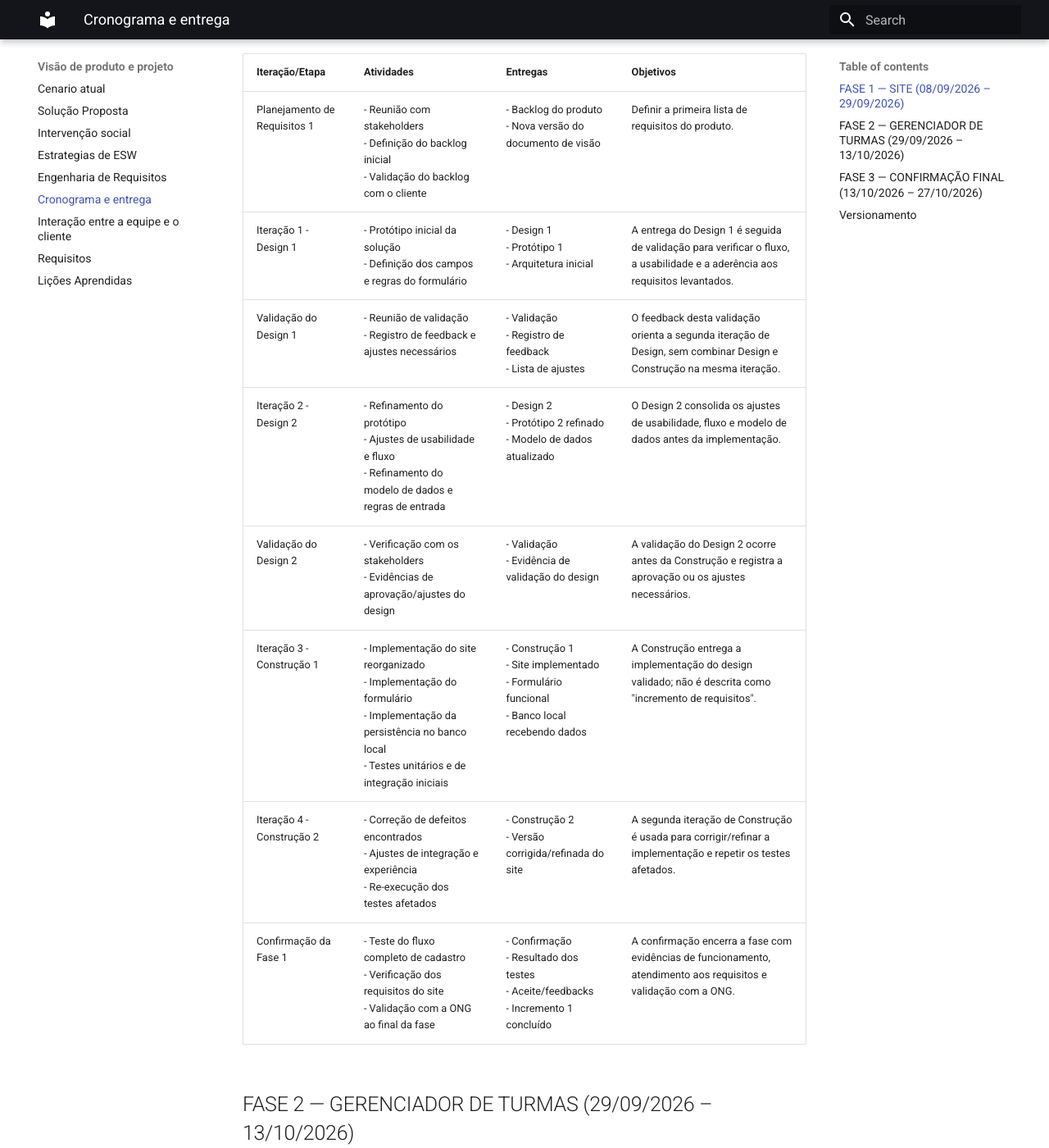
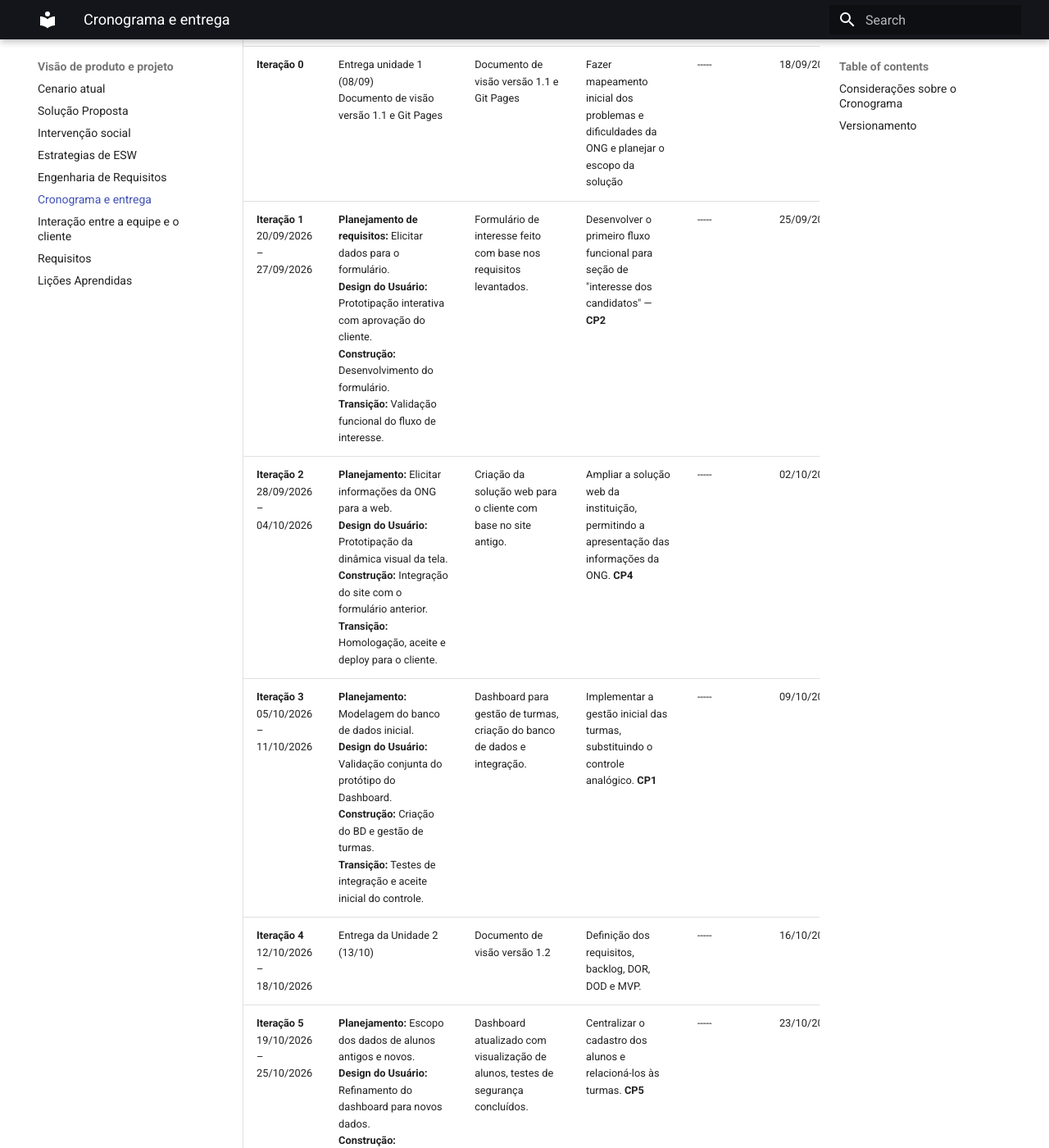
Before and after one commit to mdsreq-fga-unb/REQ-2026.2-T01-SigCecp, an MkDocs documentation site: the page built from docs/visao_produto_projeto/6_cronograma.md, in a window 1280 px wide and 1400 px high, scrolled down 279 px. Shown: the whole window at 82% size. Built offline with MkDocs 1.6.1 and Material for MkDocs 9.7.7, drawn with Linux system fonts in a browser that asks for light colours; some of the changed text lies outside the part shown.

Commit message:
Fix: correção do cronograma segundo issue 21

```diff
--- a/docs/visao_produto_projeto/6_cronograma.md
+++ b/docs/visao_produto_projeto/6_cronograma.md
@@ -1,43 +1,33 @@
 # 6. Cronograma e Entregas
 
-Cronograma parcial com a primeira versão dos entregáveis.
+Cronograma parcial com a segunda versão dos entregáveis.
 
-## FASE 1 — SITE (08/09/2026 – 29/09/2026)
+| Iteração (início/fim)                        | Atividades com Macrofases RAD                                                                                                                                                                                                                                                        | Entregas                                                                         | Objetivos                                                                                                           | Requisitos | Reuniões   |
+| -------------------------------------------- | ------------------------------------------------------------------------------------------------------------------------------------------------------------------------------------------------------------------------------------------------------------------------------------ | -------------------------------------------------------------------------------- | ------------------------------------------------------------------------------------------------------------------- | ---------- | ---------- |
+| **Iteração 0**                               | Entrega unidade 1 (08/09)<br>Documento de visão versão 1.1 e Git Pages                                                                                                                                                                                                               | Documento de visão versão 1.1 e Git Pages                                        | Fazer mapeamento inicial dos problemas e dificuldades da ONG e planejar o escopo da solução                         | -----      | 18/09/2026 |
+| **Iteração 1**<br>20/09/2026 – 27/09/2026    | **Planejamento de requisitos:** Elicitar dados para o formulário.<br>**Design do Usuário:** Prototipação interativa com aprovação do cliente.<br>**Construção:** Desenvolvimento do formulário.<br>**Transição:** Validação funcional do fluxo de interesse.                         | Formulário de interesse feito com base nos requisitos levantados.                | Desenvolver o primeiro fluxo funcional para seção de "interesse dos candidatos" — **CP2**                           | -----      | 25/09/2026 |
+| **Iteração 2**<br>28/09/2026 – 04/10/2026    | **Planejamento:** Elicitar informações da ONG para a web.<br>**Design do Usuário:** Prototipação da dinâmica visual da tela.<br>**Construção:** Integração do site com o formulário anterior.<br>**Transição:** Homologação, aceite e deploy para o cliente.                         | Criação da solução web para o cliente com base no site antigo.                   | Ampliar a solução web da instituição, permitindo a apresentação das informações da ONG. **CP4**                     | -----      | 02/10/2026 |
+| **Iteração 3**<br>05/10/2026 – 11/10/2026    | **Planejamento:** Modelagem do banco de dados inicial.<br>**Design do Usuário:** Validação conjunta do protótipo do Dashboard.<br>**Construção:** Criação do BD e gestão de turmas.<br>**Transição:** Testes de integração e aceite inicial do controle.                             | Dashboard para gestão de turmas, criação do banco de dados e integração.         | Implementar a gestão inicial das turmas, substituindo o controle analógico. **CP1**                                 | -----      | 09/10/2026 |
+| **Iteração 4**<br>12/10/2026 – 18/10/2026    | Entrega da Unidade 2 (13/10)                                                                                                                                                                                                                                                         | Documento de visão versão 1.2                                                    | Definição dos requisitos, backlog, DOR, DOD e MVP.                                                                  | -----      | 16/10/2026 |
+| **Iteração 5**<br>19/10/2026 – 25/10/2026    | **Planejamento:** Escopo dos dados de alunos antigos e novos.<br>**Design do Usuário:** Refinamento do dashboard para novos dados.<br>**Construção:** Incremento do BD e centralização de cadastros.<br>**Transição:** Início da migração de dados, testes de segurança e validação. | Dashboard atualizado com visualização de alunos, testes de segurança concluídos. | Centralizar o cadastro dos alunos e relacioná-los às turmas. **CP5**                                                | -----      | 23/10/2026 |
+| **Iteração 6**<br>26/10/2026 – 01/11/2026    | **Planejamento:** Requisitos de frequência escolar.<br>**Design do Usuário:** Prototipação rápida da tela de desempenho.<br>**Construção:** Integração com elementos prévios e BD.<br>**Transição:** Treinamento inicial e capacitação da ONG.                                       | Incremento do BD para frequência; tela de desempenho individual.                 | Implementar o acompanhamento da frequência dos alunos. **CP6**                                                      | -----      | 30/10/2026 |
+| **Iteração 7**<br>02/11/2026 – 08/11/2026    | **Planejamento:** Regras de acompanhamento disciplinar/pedagógico.<br>**Design do Usuário:** Adaptação da interface para os novos indicadores.<br>**Construção:** Ampliação das funções de acompanhamento.<br>**Transição:** Validação das novas métricas com os usuários.           | Módulos de acompanhamento disciplinar e pedagógico integrados ao sistema.        | Ampliar o acompanhamento pedagógico e disciplinar dos alunos. **CP6**                                               | -----      | 06/11/2026 |
+| **Iteração 8**<br>09/11/2026 – 15/11/2026    | **Planejamento:** Definição de gatilhos de comunicação.<br>**Design do Usuário:** Prototipação dos formatos de e-mail e alertas.<br>**Construção:** Implementação de disparos automáticos.<br>**Transição:** Testes de envio e aceite do fluxo pelas famílias/ONG.                   | Implementação de envios de e-mails automáticos.                                  | Organizar a comunicação entre coordenação, voluntários e famílias. **CP7**                                          | -----      | 13/11/2026 |
+| **Iteração 9**<br>16/11/2026 – 22/11/2026    | Entrega da Unidade 3 (17/11)                                                                                                                                                                                                                                                         | Nova versão do documento de visão 1.3                                            | Fechamento das issues anteriores + verificação, validação, organização, atualização e representação dos requisitos. | -----      | 20/11/2026 |
+| **Iteração 10**<br>23/11/2026 – 29/11/2026   | **Planejamento:** Mapeamento de dados de doadores.<br>**Design do Usuário:** Prototipação da seção "quero ser doador".<br>**Construção:** Incremento web e BD para doações.<br>**Transição:** Treinamento final focado em capacitar uso completo do sistema.                         | Tela e BD para cadastro de doações e seção "quero ser doador".                   | Implementar o controle dos recursos e doações recebidos pela instituição. **CP3**                                   | -----      | 27/11/2026 |
+| **Iteração 10.5**<br>30/11/2026 – 01/12/2026 | Entrega da Unidade 4 (01/12).<br>Último deploy da matéria e finalização do projeto.                                                                                                                                                                                                  | Última versão do documento de visão 1.4 + revisão final do MVP.                  | Projeto entregue, validado pelo cliente, já implementado e com a documentação finalizada.                           | -----      | -----      |
 
-| Iteração/Etapa | Atividades | Entregas | Objetivos |
-|---|---|---|---|
-| Planejamento de Requisitos 1 | - Reunião com stakeholders<br>- Definição do backlog inicial<br>- Validação do backlog com o cliente | - Backlog do produto<br>- Nova versão do documento de visão | Definir a primeira lista de requisitos do produto. |
-| Iteração 1 - Design 1 | - Protótipo inicial da solução<br>- Definição dos campos e regras do formulário | - Design 1<br>- Protótipo 1<br>- Arquitetura inicial | A entrega do Design 1 é seguida de validação para verificar o fluxo, a usabilidade e a aderência aos requisitos levantados. |
-| Validação do Design 1 | - Reunião de validação<br>- Registro de feedback e ajustes necessários | - Validação<br>- Registro de feedback<br>- Lista de ajustes | O feedback desta validação orienta a segunda iteração de Design, sem combinar Design e Construção na mesma iteração. |
-| Iteração 2 - Design 2 | - Refinamento do protótipo<br>- Ajustes de usabilidade e fluxo<br>- Refinamento do modelo de dados e regras de entrada | - Design 2<br>- Protótipo 2 refinado<br>- Modelo de dados atualizado | O Design 2 consolida os ajustes de usabilidade, fluxo e modelo de dados antes da implementação. |
-| Validação do Design 2 | - Verificação com os stakeholders<br>- Evidências de aprovação/ajustes do design | - Validação<br>- Evidência de validação do design | A validação do Design 2 ocorre antes da Construção e registra a aprovação ou os ajustes necessários. |
-| Iteração 3 - Construção 1 | - Implementação do site reorganizado<br>- Implementação do formulário<br>- Implementação da persistência no banco local<br>- Testes unitários e de integração iniciais | - Construção 1<br>- Site implementado<br>- Formulário funcional<br>- Banco local recebendo dados | A Construção entrega a implementação do design validado; não é descrita como "incremento de requisitos". |
-| Iteração 4 - Construção 2 | - Correção de defeitos encontrados<br>- Ajustes de integração e experiência<br>- Re-execução dos testes afetados | - Construção 2<br>- Versão corrigida/refinada do site | A segunda iteração de Construção é usada para corrigir/refinar a implementação e repetir os testes afetados. |
-| Confirmação da Fase 1 | - Teste do fluxo completo de cadastro<br>- Verificação dos requisitos do site<br>- Validação com a ONG ao final da fase | - Confirmação<br>- Resultado dos testes<br>- Aceite/feedbacks<br>- Incremento 1 concluído | A confirmação encerra a fase com evidências de funcionamento, atendimento aos requisitos e validação com a ONG. |
+## Considerações sobre o Cronograma
 
-## FASE 2 — GERENCIADOR DE TURMAS (29/09/2026 – 13/10/2026)
+* O cronograma foi pensado para ter sprints curtas de até uma semana.
+* Cada sprint irá passar por todas as macrofases do RAD.
+* A princípio, as reuniões com os stakeholders acontecerão todas as sextas, às 14h ou depois das 20h.
+* Conforme os requisitos forem modelados, a coluna de **"Requisitos implementados"** será preenchida, favorecendo a rastreabilidade.
 
-| Iteração/Etapa | Atividades | Entregas | Objetivos |
-|---|---|---|---|
-| Iteração 5 - Elicitação e descoberta de requisitos | - Levantamento das necessidades do gerenciador<br>- Identificação dos usuários e permissões<br>- Definição das informações que poderão ser consultadas<br>- Priorização das funções para o MVP do gerenciador | - Elicitação<br>- Requisitos do gerenciador<br>- Backlog priorizado<br>- Regras de acesso/consulta | A elicitação desta fase inicia uma nova iteração porque trata de um produto com necessidades próprias. |
-| Iteração 6 - Design 1 | - Fluxos de consulta e organização das turmas<br>- Protótipo navegável<br>- Definição da arquitetura de acesso ao banco local<br>- Definição das regras de visualização/consulta | - Design 1<br>- Protótipo inicial<br>- Fluxos de uso<br>- Arquitetura de acesso ao banco | O Design 1 deve ser validado antes de iniciar a Construção. |
-| Validação do Design 1 | - Demonstração do protótipo<br>- Registro de feedback dos stakeholders | - Validação<br>- Feedback documentado<br>- Ajustes necessários | O feedback desta validação orienta a segunda iteração de Design, sem combinar Design e Construção na mesma iteração. |
-| Iteração 8 - Design 2 | - Refinamento das telas e fluxos<br>- Ajustes das regras de consulta<br>- Detalhamento dos cenários de uso e tratamento de erros | - Design 2<br>- Protótipo refinado<br>- Cenários de teste detalhados | O Design 2 detalha os fluxos, regras de consulta e cenários necessários para orientar a implementação. |
-| Validação do Design 2 | - Validação das telas e fluxos<br>- Registro das alterações aprovadas | - Validação<br>- Evidência de validação do design | A validação do Design 2 registra a aprovação das telas, fluxos e regras antes da Construção. |
-| Iteração 9 e 10 - Construção 1 e 2 | - Implementação do gerenciador de turmas<br>- Implementação das consultas ao banco local<br>- Implementação das funções priorizadas<br>- Correção de defeitos<br>- Refinamento de consultas e interface<br>- Testes de integração e regressão | - **Construção 1:** primeira versão funcional do gerenciador; integração com o banco local<br>- **Construção 2:** versão refinada e testada do gerenciador | A Construção implementa o design validado e entrega a primeira versão funcional. A segunda corrige defeitos, refina consultas e repete testes. |
-| Confirmação da Fase 2 | - Validação do gerenciador com dados reais/de teste<br>- Verificação das funções priorizadas<br>- Confirmação de atendimento aos requisitos da fase | - Confirmação<br>- Resultado dos testes<br>- Validação e feedback do cliente<br>- Incremento 2 concluído | A confirmação verifica funcionalidade, integração, usabilidade e aderência aos requisitos da fase. |
-
-## FASE 3 — CONFIRMAÇÃO FINAL (13/10/2026 – 27/10/2026)
-
-| Iteração/Etapa | Atividades | Entregas | Objetivos |
-|---|---|---|---|
-| Confirmação integrada | - Teste ponta a ponta: envio no site → armazenamento no banco → leitura pelo gerenciador<br>- Testes de integração e regressão<br>- Verificação dos requisitos funcionais e não funcionais priorizados | - Confirmação integrada<br>- Relatório de testes integrados | Esta confirmação não substitui as validações realizadas nas Fases 1 e 2; ela consolida a verificação do produto completo. |
-| Validação final com stakeholders | - Demonstração das duas soluções<br>- Coleta estruturada de feedback<br>- Registro de pendências e definição de ajustes finais | - Validação final<br>- Registro de feedback<br>- Lista de pendências | A validação final confronta as duas soluções com as necessidades da ONG e registra pendências de forma rastreável. |
-| Ajustes finais e revalidação | - Correção apenas de pendências identificadas na confirmação<br>- Re-execução dos testes afetados<br>- Verificação do aceite final | - Revalidação<br>- Evidências de correção<br>- Aceite final | Os ajustes finais devem ser diretamente vinculados às pendências identificadas; após cada correção, os testes afetados são repetidos. |
-| Encerramento e entrega | - Documentação técnica e de uso<br>- Registro das evidências de testes e validações<br>- Preparação da entrega dos dois produtos | - Documentação atualizada | O encerramento só ocorre após revalidação das correções, documentação das evidências e registro do aceite final. |
 
 ## Versionamento
 
 | Versão | Data | Descrição | Autor(es/as) | Revisor(es/as) |
 | :--- | :--- | :--- | :--- | :--- |
 | 1.0 | 05/09/2026 | Transcrição do documento para markdown | [Marcos Monteiro](https://github.com/montmarcos) |  |
+| 1.1 | 20/09/2026 | Correção do cronograma segundo issue 21| [Alexandre Henrique](https://github.com/El-flipante) | Rafael Melatti/Ana Paula Jardim   |
```
